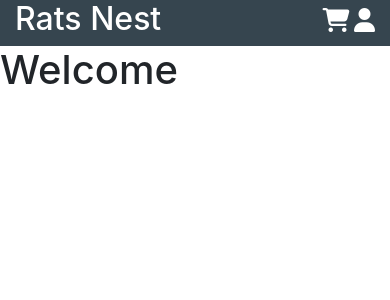
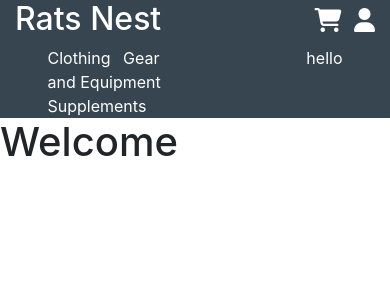
Before and after one commit to Enquil/rats_nest_v7, a Django app: page / in a window 390 px wide. Shown: the top 300 px of the page. Run offline with Django 3.2, Linux system fonts and the light colour scheme; some libraries are stand-ins or nearby versions.

Commit message:
added mobile margins

```diff
--- a/templates/base.html
+++ b/templates/base.html
@@ -60,17 +60,18 @@
 
             <!-- extra info -->
             <div class="row top-header d-none d-md-block">
-                <div class="col">
+                <div class="col-11 offset-1">
                     <p class="text-white mb-0">
-                        <small class="border-right pr-1">Free shipping at $50</small>
+                        <small class="mr-5">Free shipping at $50</small>
                         <small>No return cost</small>
                     </p>
                 </div>
             </div>
 
+            <!-- middle header-->
             <div class="row mid-header">
                 <!-- Brand div -->
-                <div class="col-6 col-md-3">
+                <div class="col-6 col-md-2 offset-md-1">
                     <h2 class="text-white">Rats Nest</h2>
                 </div>
 
@@ -90,19 +91,27 @@
                     </form>
                 </div>
                 <!-- shopping cart and profile link -->
-                <div class="col-6 col-md-3 text-right pt-2 pt-md-0">
+                <div class="col-6 col-md-2 text-right pt-2 pt-md-0">
                     <a href="">
                         <i class="fa-solid fa-cart-shopping fa-xl text-white"></i>
                     </a>
                     <a href="">
-                        <i class="fa-solid fa-user fa-xl text-white"></i>
+                        <i class="fa-solid fa-user fa-xl text-white ml-2"></i>
                     </a>
                 </div>
             </div>
 
+            <!-- lower header, split into 2 sides -->
             <div class="row lower-header">
-                <div class="col">
-
+                <!-- left side -->
+                <div class="col-5 offset-1">
+                    <a class="text-white pr-2" href="">Clothing</a>
+                    <a class="text-white pr-2" href="">Gear and Equipment</a>
+                    <a class="text-white pr-2" href="">Supplements</a>
+                </div>
+                <!-- right side -->
+                <div class="col-5 text-white text-right">
+                    hello
                 </div>
             </div>
 
```
